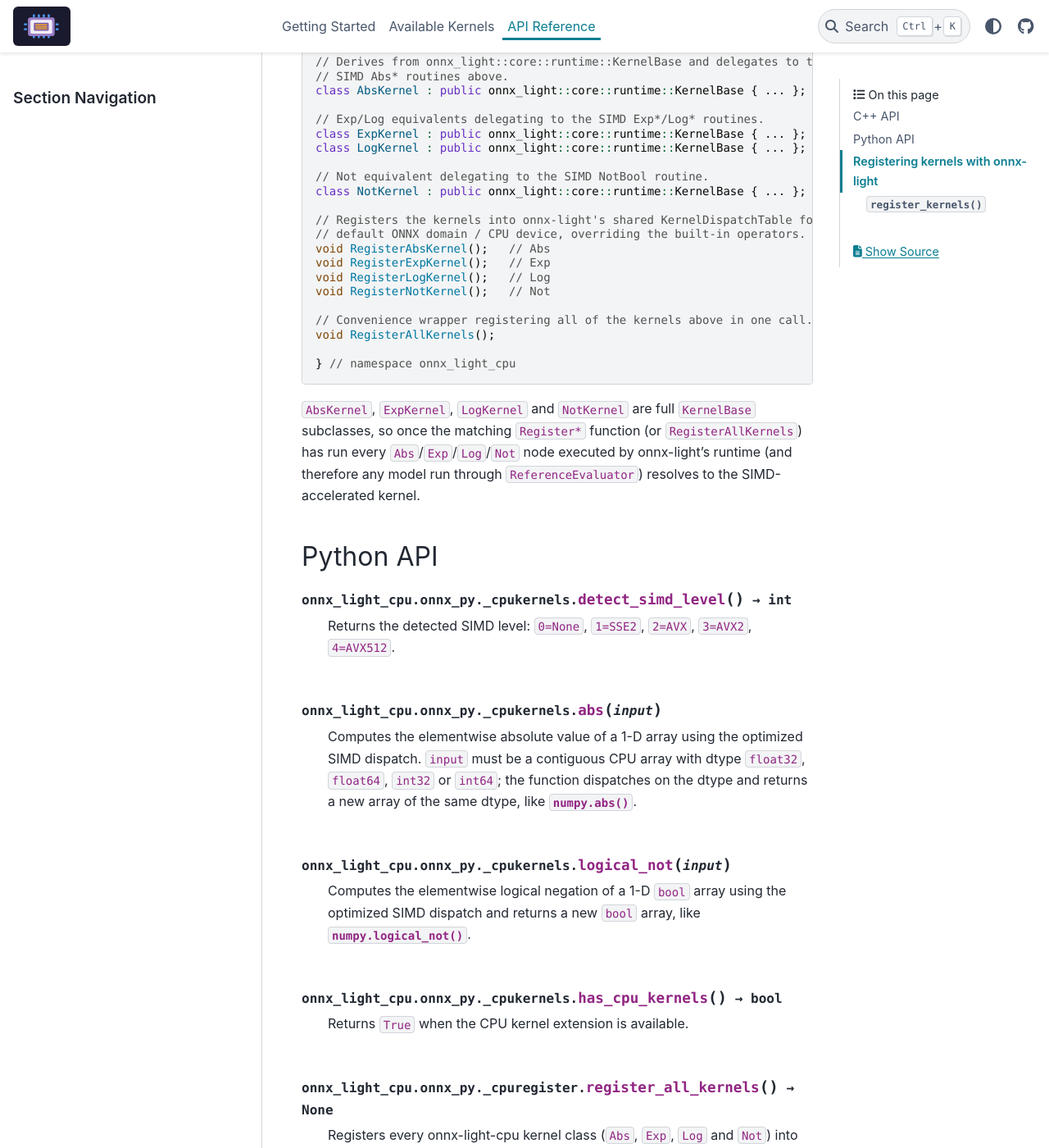
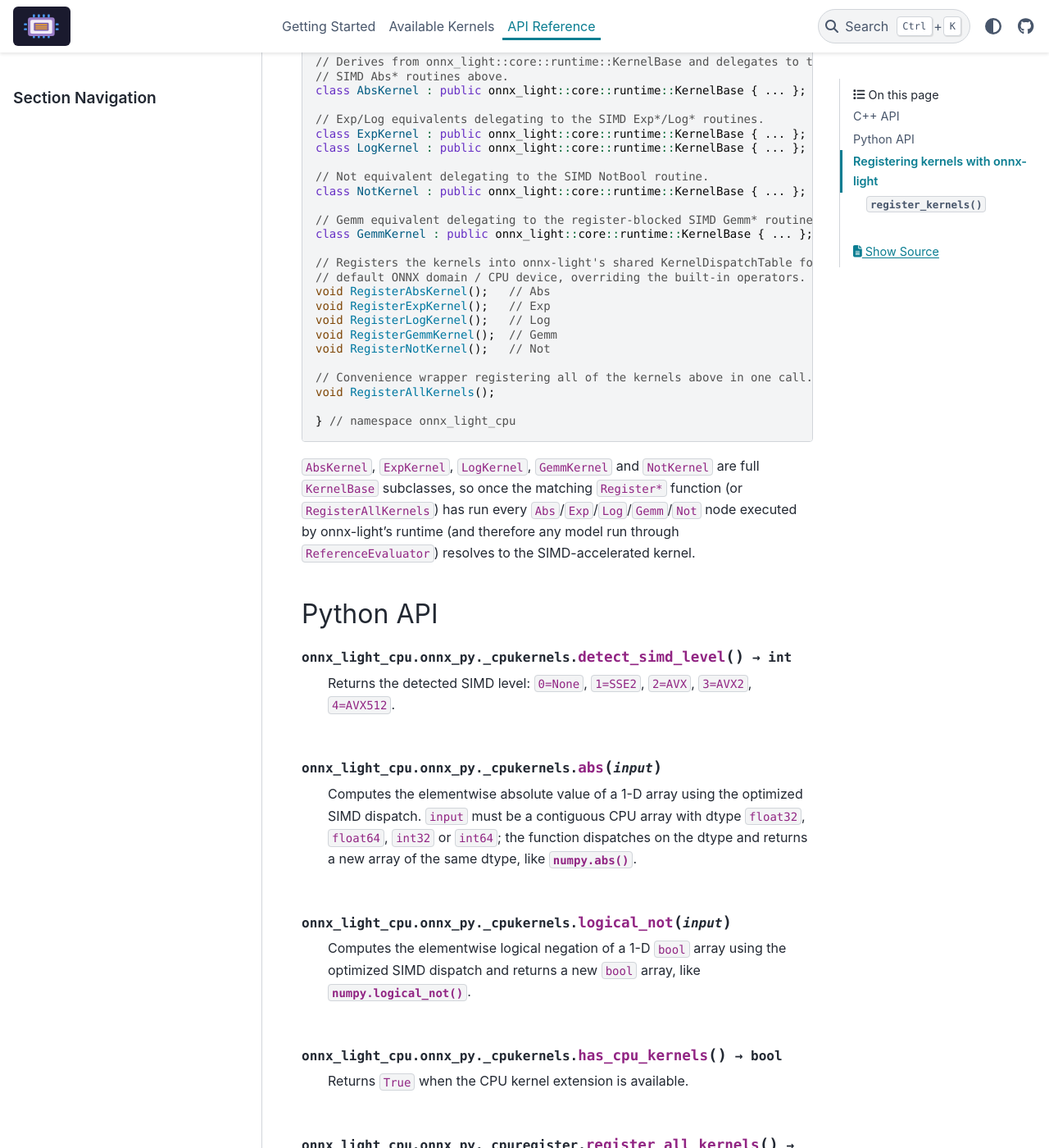
Before and after one commit to xadupre/onnx-light-cpu, a Sphinx documentation site: the page built from docs/api.rst, in a window 1280 px wide and 1400 px high, scrolled down 2277 px. Shown: the whole window at 82% size. Built offline with Sphinx 7.4.7 and the PyData theme 0.15.4, drawn with Linux system fonts in a browser that asks for light colours; pages that are not in the unit, such as notebooks, are missing from menus.

Commit message:
Implement kernel class for Gemm and register it (#67)
* Initial plan

* Add Gemm onnx-light kernel class and register it

Co-authored-by: xadupre <22452781+xadupre@users.noreply.github.com>

* Format Gemm kernel, add docs and validate build/run

Co-authored-by: xadupre <22452781+xadupre@users.noreply.github.com>

* Use Tensor& bias with no-bias operator() overload for GemmKernel

Co-authored-by: xadupre <22452781+xadupre@users.noreply.github.com>

---------

Co-authored-by: copilot-swe-agent[bot] <198982749+Copilot@users.noreply.github.com>
Co-authored-by: xadupre <22452781+xadupre@users.noreply.github.com>

```diff
--- a/CMakeLists.txt
+++ b/CMakeLists.txt
@@ -265,6 +265,7 @@ if(ONNX_LIGHT_CPU_INSTALL)
     install(FILES
         "${CMAKE_CURRENT_SOURCE_DIR}/onnx_light_cpu/kernels/math/abs_kernel.h"
         "${CMAKE_CURRENT_SOURCE_DIR}/onnx_light_cpu/kernels/math/exp_log_kernel.h"
+        "${CMAKE_CURRENT_SOURCE_DIR}/onnx_light_cpu/kernels/math/gemm_kernel.h"
         DESTINATION "${CMAKE_INSTALL_INCLUDEDIR}/onnx_light_cpu/kernels/math")
 
     install(FILES
--- a/docs/api.rst
+++ b/docs/api.rst
@@ -115,11 +115,15 @@ an additional library ``lib_onnx_light_cpu_kernels`` is produced. It declares
    // Not equivalent delegating to the SIMD NotBool routine.
    class NotKernel : public onnx_light::core::runtime::KernelBase { ... };
 
+   // Gemm equivalent delegating to the register-blocked SIMD Gemm* routines.
+   class GemmKernel : public onnx_light::core::runtime::KernelBase { ... };
+
    // Registers the kernels into onnx-light's shared KernelDispatchTable for the
    // default ONNX domain / CPU device, overriding the built-in operators.
    void RegisterAbsKernel();   // Abs
    void RegisterExpKernel();   // Exp
    void RegisterLogKernel();   // Log
+   void RegisterGemmKernel();  // Gemm
    void RegisterNotKernel();   // Not
 
    // Convenience wrapper registering all of the kernels above in one call.
@@ -127,10 +131,10 @@ an additional library ``lib_onnx_light_cpu_kernels`` is produced. It declares
 
    } // namespace onnx_light_cpu
 
-``AbsKernel``, ``ExpKernel``, ``LogKernel`` and ``NotKernel`` are full
-``KernelBase`` subclasses, so once the matching ``Register*`` function (or
-``RegisterAllKernels``) has run every ``Abs``/``Exp``/``Log``/``Not`` node
-executed by onnx-light's runtime (and therefore any model run through
+``AbsKernel``, ``ExpKernel``, ``LogKernel``, ``GemmKernel`` and ``NotKernel`` are
+full ``KernelBase`` subclasses, so once the matching ``Register*`` function (or
+``RegisterAllKernels``) has run every ``Abs``/``Exp``/``Log``/``Gemm``/``Not``
+node executed by onnx-light's runtime (and therefore any model run through
 ``ReferenceEvaluator``) resolves to the SIMD-accelerated kernel.
 
 Python API
@@ -164,9 +168,10 @@ Python API
 
 .. py:function:: register_all_kernels() -> None
 
-   Registers every onnx-light-cpu kernel class (``Abs``, ``Exp``, ``Log`` and
-   ``Not``) into onnx-light's C++ ``KernelDispatchTable`` for the CPU device,
-   replacing the corresponding built-in entries for the default ONNX domain.
+   Registers every onnx-light-cpu kernel class (``Abs``, ``Exp``, ``Log``,
+   ``Gemm`` and ``Not``) into onnx-light's C++ ``KernelDispatchTable`` for the
+   CPU device, replacing the corresponding built-in entries for the default
+   ONNX domain.
    This is the Python binding for the C++ :cpp:func:`RegisterAllKernels`
    function and is only available in builds compiled with the onnx-light
    integration enabled (``ONNX_LIGHT_CPU_WITH_ONNX_LIGHT=ON``).
```
Also changed, not shown: 6 other files.
